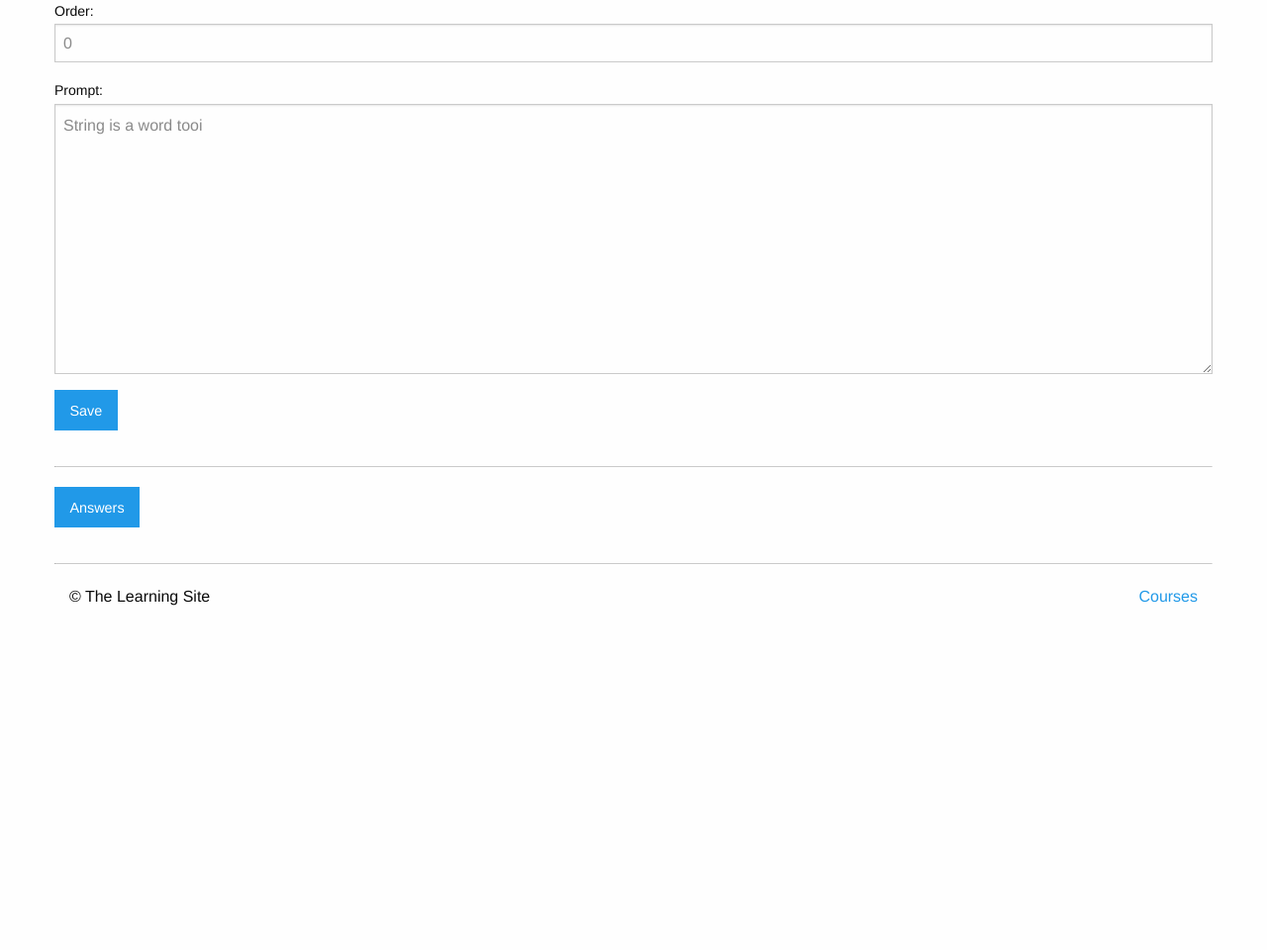
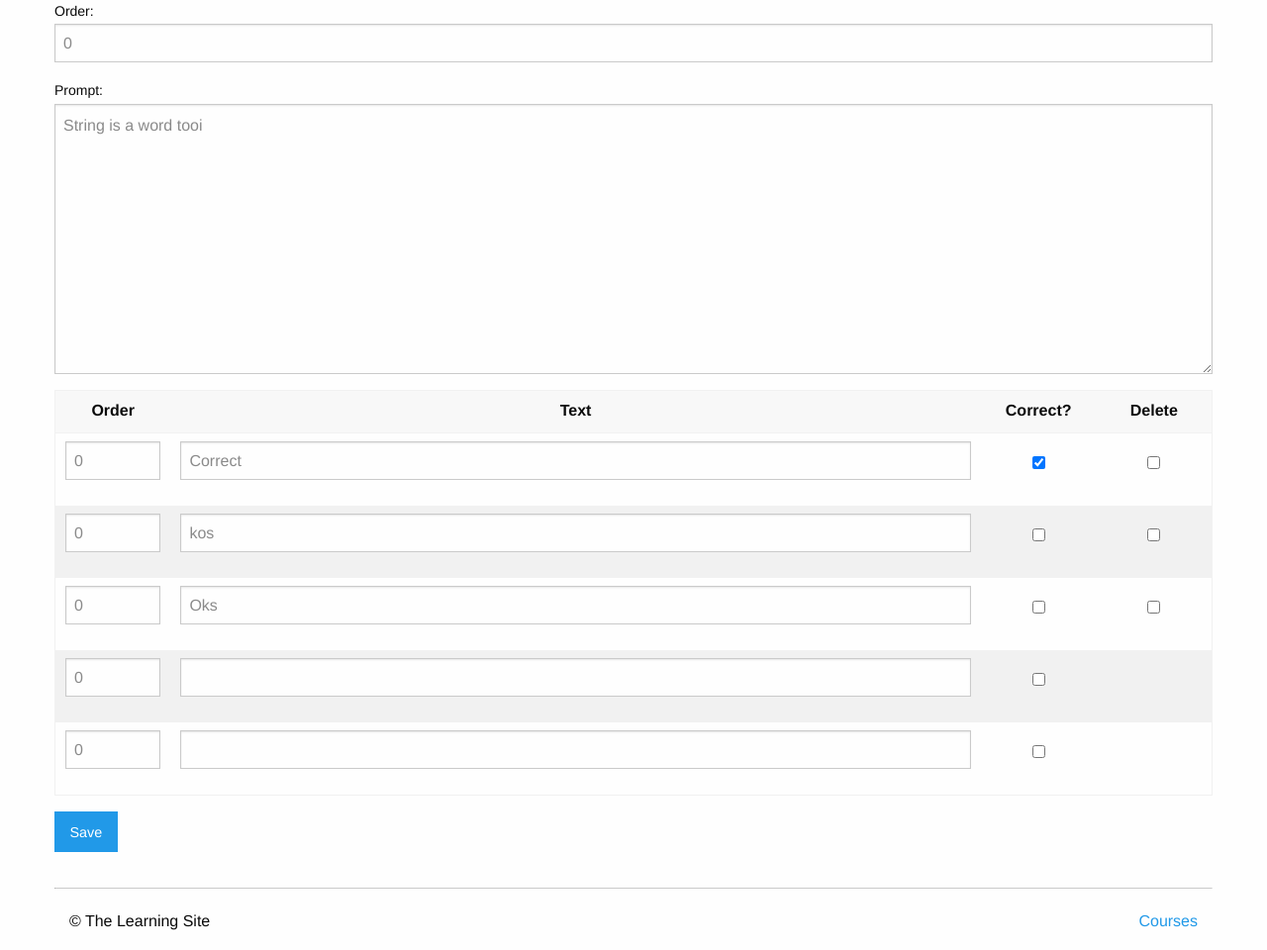
Before and after one commit to case112/Python_TH, a Django app: page /courses/1/edit_question/1/ in a window 1280 px wide. Shown: the part 180-1140 px from the top of the page at 99% size. Before the commit the page ends 792 px from the top, so only its background shows below. Run offline with Django 3.2, Linux system fonts and the light colour scheme; a user stored in the database is signed in; data comes from the database, SQL or seed files in the repository; both versions use the stored data as it was after the commit.

Commit message:
Added a custom form to create and edit answers to quiz questions. Finished 'Django Forms'

```diff
--- a/_Django/Django_basics/learning_site_k/learning_site/courses/forms.py
+++ b/_Django/Django_basics/learning_site_k/learning_site/courses/forms.py
@@ -45,3 +45,13 @@ AnswerFormSet = forms.modelformset_factory(
 	form=AnswerForm,
 	extra=2,
 )
+
+
+AnswerInlineFormSet = forms.inlineformset_factory(
+	models.Question,
+	models.Answer,
+	extra=2,
+	fields=('order', 'text', 'correct'),
+	formset = AnswerFormSet,
+	min_num=1,
+)
--- a/_Django/Django_basics/learning_site_k/learning_site/courses/templates/courses/question_form.html
+++ b/_Django/Django_basics/learning_site_k/learning_site/courses/templates/courses/question_form.html
@@ -16,11 +16,36 @@
         <form method="POST" action="">
 			{% csrf_token %}
             {{ form.as_p }}
+
+            {{ formset.management_form }}
+
+            <table role="gird" class="stack hover" style="width: 100%">
+                <thead>
+                    <tr>
+                        <th scope="col" class="text-center" style="width: 10%">Order</th>
+                        <th scope="col" class="text-center">Text</th>
+                        <th scope="col" class="text-center" style="width: 10%">Correct?</th>
+                        <th scope="col" class="text-center" style="width: 10%">Delete</th>
+                    </tr>
+                </thead>
+                <tbody class="order">
+                    {% for form in formset %}
+                        <tr class="answer-form {% if form.instance.pk %}item{% else %}new{% endif %}">
+                            <td>{{ form.id }}{{ form.order }}</td>
+                            <td>{{ form.text }}</td>
+                            <td class="text-center">{{ form.correct }}</td>
+                            {% if form.instance.pk %}
+                                <td class="text-center">{{ form.DELETE }}</td>
+                            {% else %}
+                                <td class="text-center"></td>
+                            {% endif %}
+                        </tr>
+                    {% endfor %}
+                </tbody>
+            </table>
+
+
             <input type="submit" class="button" value="Save">
         </form>
-        {% if user.is_authenticated and form.instance.pk %}
-            <hr>
-            <a href="{% url 'courses:create_answer' question_pk=form.instance.pk %}" class="button">Answers</a>
-        {% endif %}
     </div>
 {% endblock %}
--- a/_Django/Django_basics/learning_site_k/learning_site/courses/views.py
+++ b/_Django/Django_basics/learning_site_k/learning_site/courses/views.py
@@ -73,18 +73,34 @@ def create_question(request, quiz_pk, question_type):
         form_class = forms.TrueFalseQuestionForm
     else:
         form_class = forms.MultipleChoiceQuestionForm
+
     form = form_class()
+    answer_forms = forms.AnswerInlineFormSet(
+        queryset=models.Answer.objects.none()
+    )
 
     if request.method == 'POST':
         form = form_class(request.POST)
-        if form.is_valid():
+        answer_forms = forms.AnswerInlineFormSet(
+        request.POST,
+        queryset=models.Answer.objects.none()
+    )
+        if form.is_valid() and answer_forms.is_valid():
             question = form.save(commit=False)
             question.quiz = quiz
             question.save()
+            answers = answer_forms.save(commit=False)
+            for answer in answers:
+                answer.question = question
+                answer.save()
             messages.success(request, "Added question")
             return HttpResponseRedirect(quiz.get_absolute_url())
 
-    return render(request, 'courses/question_form.html', {'quiz': quiz, 'form': form})
+    return render(request, 'courses/question_form.html', {
+        'quiz': quiz,
+        'form': form,
+        'formset': answer_forms
+    })
 
 
 @login_required
@@ -97,16 +113,32 @@ def edit_question(request, quiz_pk, question_pk):
         form_class = forms.MultipleChoiceQuestionForm
         question = question.multiplechoicequestion
     form = form_class(instance=question)
-
+    answer_forms = forms.AnswerInlineFormSet(
+        queryset=form.instance.answer_set.all()
+    )
 
     if request.method == 'POST':
         form = form_class(request.POST, instance=question)
-        if form.is_valid():
+        answer_forms = forms.AnswerInlineFormSet(
+            request.POST,
+            queryset=form.instance.answer_set.all()
+        )
+        if form.is_valid() and answer_forms.is_valid():
             form.save()
+            answers = answer_forms.save(commit=False)
+            for answer in answers:
+                answer.question = question
+                answer.save()
+            for delete_item in answer_forms.deleted_objects:
+                delete_item.delete()
             messages.success(request, "Updated question")
             return HttpResponseRedirect(question.quiz.get_absolute_url())
 
-    return render(request, 'courses/question_form.html', {'form': form, 'quiz': question.quiz})
+    return render(request, 'courses/question_form.html', {
+        'form': form,
+         'quiz': question.quiz,
+         'formset': answer_forms
+    })
 
 
 
```
Also changed, not shown: _Django/Django_basics/learning_site_k/learning_site/db.sqlite3.
